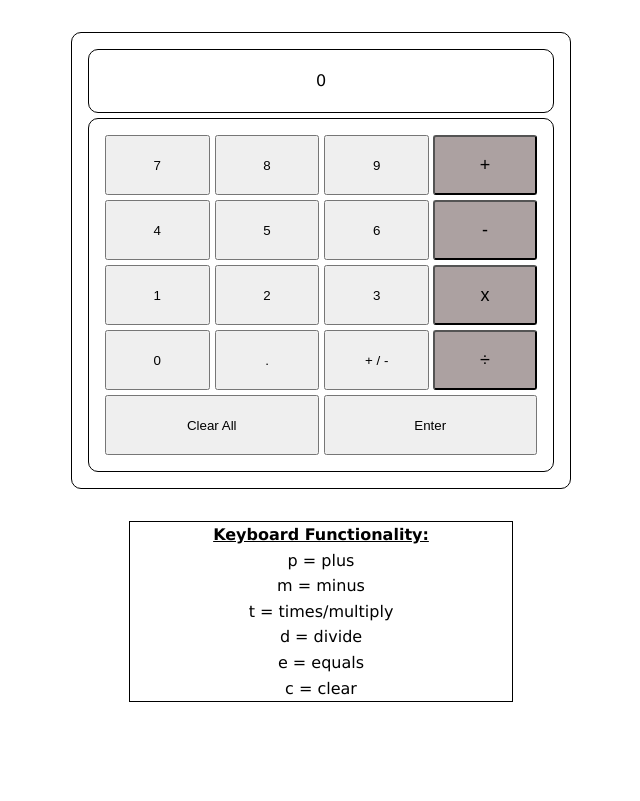
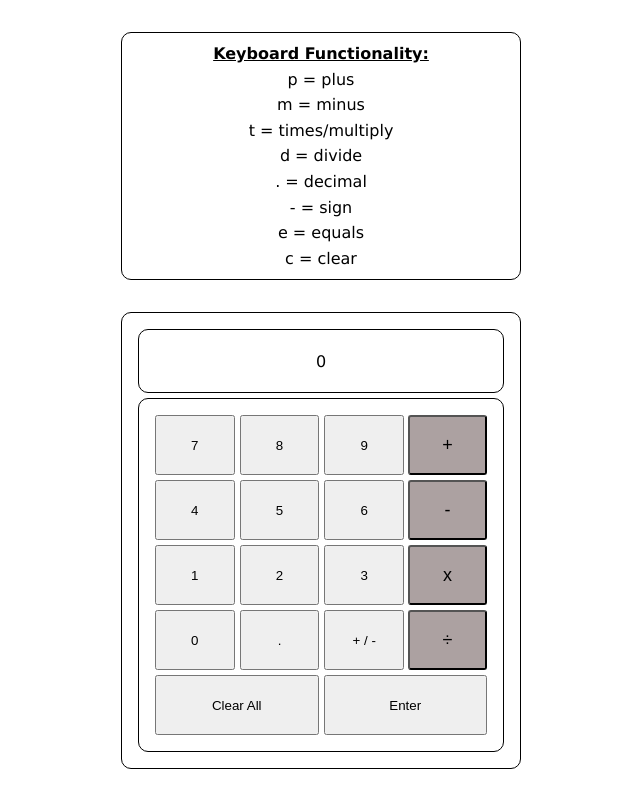
Before and after one commit to chrissoncrant/calculator-project-1, a plain HTML site: page index.html in a window 1280 px wide. Shown: the whole page, without its empty margins (319-959 px from the left). Drawn offline with Linux system fonts and the light colour scheme.

Commit message:
updated arrangement

```diff
--- a/index.html
+++ b/index.html
@@ -10,7 +10,21 @@
         <link href="style.css" rel="stylesheet" type="text/css">
     </head>
     <body>
-        <div id="main" class = "bd br">
+        <div class="main">
+            <div class="keyboard-legend bd br">
+                <p>Keyboard Functionality:</p>
+                <ul>
+                    <li>p = plus</li>
+                    <li>m = minus</li>
+                    <li>t = times/multiply</li>
+                    <li>d = divide</li>
+                    <li>. = decimal</li>
+                    <li>- = sign</li>
+                    <li>e = equals</li>
+                    <li>c = clear</li>
+                </ul>
+            </div>
+            <div id="calculator-body" class = "bd br">
                 <div id="display" class = "bd br">
                     <div id="display-content">0</div>
                 </div>
@@ -42,16 +56,7 @@
                     </div>
                 </div>
             </div>
-        <div class="keyboard-legend bd">
-            <p>Keyboard Functionality:</p>
-            <ul>
-                <li>p = plus</li>
-                <li>m = minus</li>
-                <li>t = times/multiply</li>
-                <li>d = divide</li>
-                <li>e = equals</li>
-                <li>c = clear</li>
-            </ul>
+
         </div>
 
         <script src="script.js"></script>
--- a/style.css
+++ b/style.css
@@ -45,9 +45,13 @@ ul {
     border-radius: 10px;
 }
 
-#main {
+.main {
+    margin-top: 2em;
+}
+
+#calculator-body {
     min-width: 300px;
-    max-width: 500px;
+    max-width: 400px;
     margin: 2em auto;
     padding: 1em;
 }
@@ -108,8 +112,10 @@ ul {
 
 .keyboard-legend {
     text-align: center;
-    width: 30%;
+    min-width: 300px;
+    max-width: 400px;
     margin: auto;
+    padding: 0.5em;
 }
 
 .keyboard-legend p {
```
Lines whose indentation alone changed are shown as unchanged.
